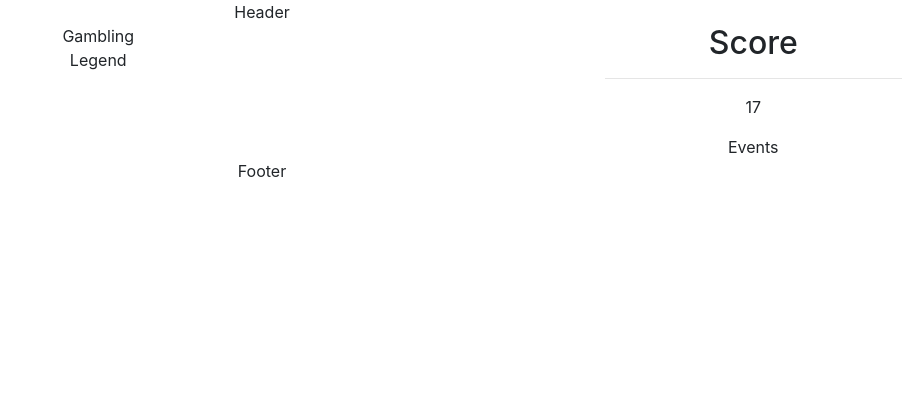
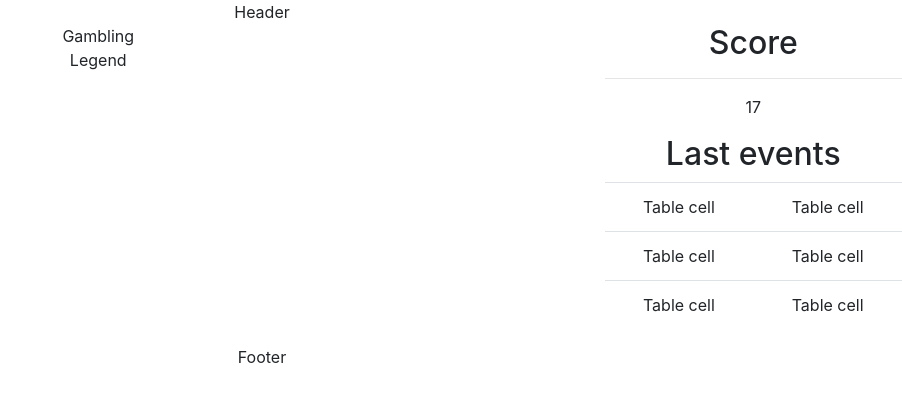
Before and after one commit to wcs-hackathon-bondimanchoeuf/bandimanchoeuf, a React (Create React App) app: page /Game in a window 1280 px wide. Shown: the top 402 px of the page, without its empty margins (378-1280 px from the left). Built offline with nearby package versions, Linux system fonts and the light colour scheme.

Commit message:
Added title and table in Events component

```diff
--- a/src/components/Events.jsx
+++ b/src/components/Events.jsx
@@ -1,7 +1,28 @@
 import React from "react";
+import { Table } from "reactstrap";
 
 const Events = () => {
-  return <div>Events</div>;
+  return (
+    <div>
+      <h2>Last events</h2>
+      <Table responsive>
+        <tbody>
+          <tr>
+            <td>Table cell</td>
+            <td>Table cell</td>
+          </tr>
+          <tr>
+            <td>Table cell</td>
+            <td>Table cell</td>
+          </tr>
+          <tr>
+            <td>Table cell</td>
+            <td>Table cell</td>
+          </tr>
+        </tbody>
+      </Table>
+    </div>
+  );
 };
 
 export default Events;
```
